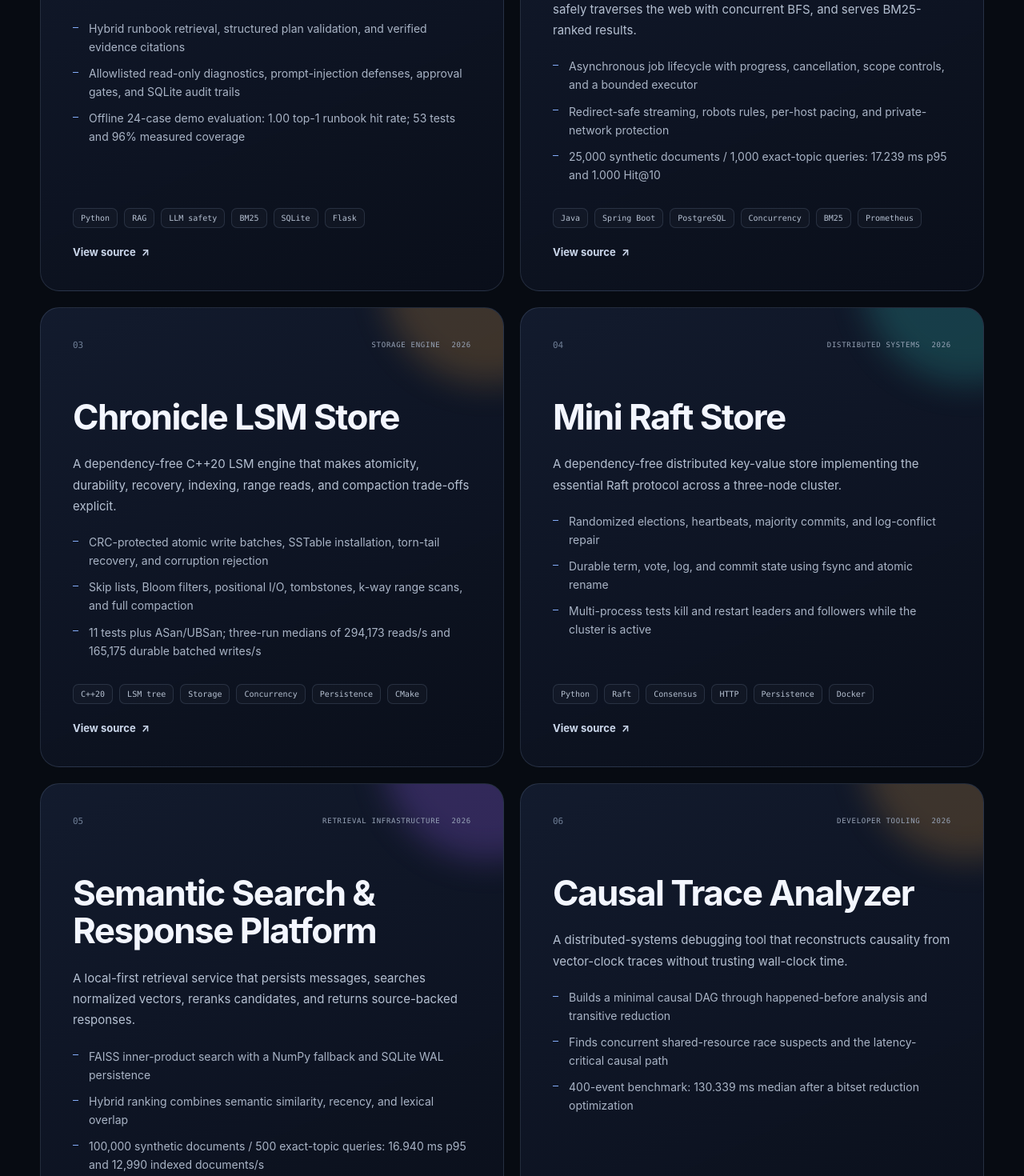
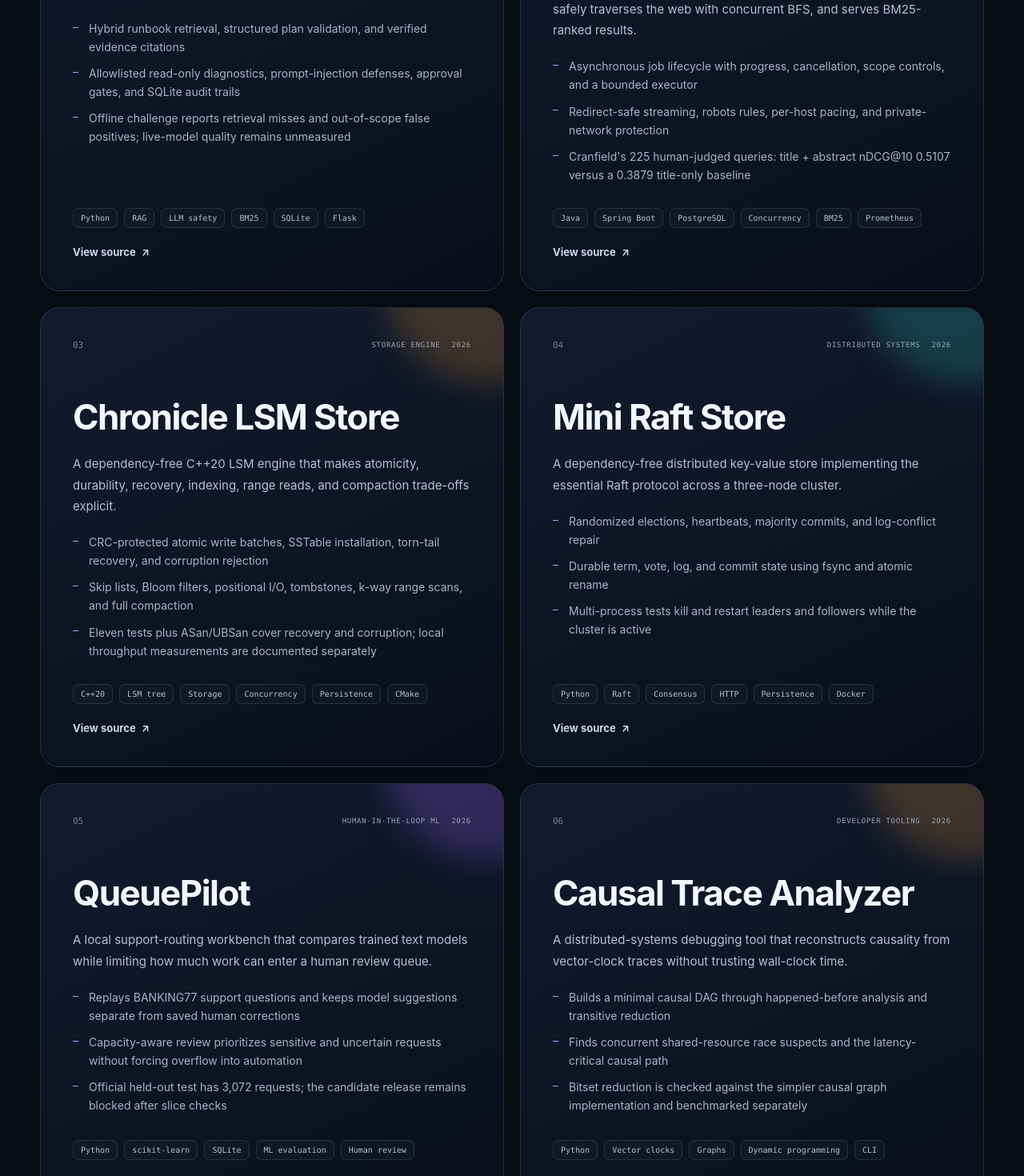
Before and after one commit to brohum10/soham-portfolio, a React (Vite) app: page / in a window 1280 px wide. Shown: the part 4600-6070 px from the top of the page at 80% size. Built offline with nearby package versions, Linux system fonts and the light colour scheme.

Commit message:
Feature QueuePilot and clarify project evidence

```diff
--- a/src/data.js
+++ b/src/data.js
@@ -71,14 +71,14 @@ export const featuredLenses = [
     id: "ai",
     label: "Applied AI",
     shortLabel: "AI",
-    projectTitle: "LLM Incident Response Copilot",
+    projectTitle: "QueuePilot",
     number: "02",
-    thesis: "AI with an evidence trail.",
+    thesis: "Give automation a limit.",
     description:
-      "An incident report becomes a plan only after runbook retrieval, citation validation, and action-safety checks.",
-    stages: ["Incident", "Find runbooks", "Check citations", "Human review"],
-    proof: "53 tests · 96% coverage",
-    detail: "Python · RAG · safety checks",
+      "Compare support-routing models, spend a finite review budget, and keep a human decision trace.",
+    stages: ["Request", "Suggest route", "Review budget", "Audit decision"],
+    proof: "3,072 held-out requests · release blocked",
+    detail: "Python · ML evaluation · SQLite",
     accent: "green",
   },
   {
@@ -123,7 +123,7 @@ export const projects = [
     highlights: [
       "Hybrid runbook retrieval, structured plan validation, and verified evidence citations",
       "Allowlisted read-only diagnostics, prompt-injection defenses, approval gates, and SQLite audit trails",
-      "Offline 24-case demo evaluation: 1.00 top-1 runbook hit rate; 53 tests and 96% measured coverage",
+      "Offline challenge reports retrieval misses and out-of-scope false positives; live-model quality remains unmeasured",
     ],
     tags: ["Python", "RAG", "LLM safety", "BM25", "SQLite", "Flask"],
     source: "https://github.com/brohum10/llm-incident-response-copilot",
@@ -140,7 +140,7 @@ export const projects = [
     highlights: [
       "Asynchronous job lifecycle with progress, cancellation, scope controls, and a bounded executor",
       "Redirect-safe streaming, robots rules, per-host pacing, and private-network protection",
-      "25,000 synthetic documents / 1,000 exact-topic queries: 17.239 ms p95 and 1.000 Hit@10",
+      "Cranfield's 225 human-judged queries: title + abstract nDCG@10 0.5107 versus a 0.3879 title-only baseline",
     ],
     tags: ["Java", "Spring Boot", "PostgreSQL", "Concurrency", "BM25", "Prometheus"],
     source: "https://github.com/brohum10/concurrent-web-crawler",
@@ -157,7 +157,7 @@ export const projects = [
     highlights: [
       "CRC-protected atomic write batches, SSTable installation, torn-tail recovery, and corruption rejection",
       "Skip lists, Bloom filters, positional I/O, tombstones, k-way range scans, and full compaction",
-      "11 tests plus ASan/UBSan; three-run medians of 294,173 reads/s and 165,175 durable batched writes/s",
+      "Eleven tests plus ASan/UBSan cover recovery and corruption; local throughput measurements are documented separately",
     ],
     tags: ["C++20", "LSM tree", "Storage", "Concurrency", "Persistence", "CMake"],
     source: "https://github.com/brohum10/chronicle-lsm-store",
@@ -182,19 +182,19 @@ export const projects = [
   },
   {
     number: "05",
-    title: "Semantic Search & Response Platform",
+    title: "QueuePilot",
     category: "Applied AI",
-    type: "Retrieval infrastructure",
+    type: "Human-in-the-loop ML",
     year: "2026",
     description:
-      "A local-first retrieval service that persists messages, searches normalized vectors, reranks candidates, and returns source-backed responses.",
+      "A local support-routing workbench that compares trained text models while limiting how much work can enter a human review queue.",
     highlights: [
-      "FAISS inner-product search with a NumPy fallback and SQLite WAL persistence",
-      "Hybrid ranking combines semantic similarity, recency, and lexical overlap",
-      "100,000 synthetic documents / 500 exact-topic queries: 16.940 ms p95 and 12,990 indexed documents/s",
+      "Replays BANKING77 support questions and keeps model suggestions separate from saved human corrections",
+      "Capacity-aware review prioritizes sensitive and uncertain requests without forcing overflow into automation",
+      "Official held-out test has 3,072 requests; the candidate release remains blocked after slice checks",
     ],
-    tags: ["Python", "Flask", "FAISS", "SQLite", "Retrieval", "Docker"],
-    source: "https://github.com/brohum10/semantic-search-platform",
+    tags: ["Python", "scikit-learn", "SQLite", "ML evaluation", "Human review"],
+    source: "https://github.com/brohum10/queuepilot",
     accent: "violet",
   },
   {
@@ -208,7 +208,7 @@ export const projects = [
     highlights: [
       "Builds a minimal causal DAG through happened-before analysis and transitive reduction",
       "Finds concurrent shared-resource race suspects and the latency-critical causal path",
-      "400-event benchmark: 130.339 ms median after a bitset reduction optimization",
+      "Bitset reduction is checked against the simpler causal graph implementation and benchmarked separately",
     ],
     tags: ["Python", "Vector clocks", "Graphs", "Dynamic programming", "CLI"],
     source: "https://github.com/brohum10/causal-trace-analyzer",
@@ -242,7 +242,7 @@ export const projects = [
     highlights: [
       "Field-level CRDT registers use hybrid logical clocks and operation-ID tie-breaking to converge in any delivery order",
       "PostgreSQL journal, WebSocket rate limits, Prometheus metrics, and Docker Compose create a reproducible service stack",
-      "31 tests include exact-clock tie regression coverage and 200-run convergence fuzzing; benchmark median: 2.229M operations/second",
+      "35 tests include a forced reconnect race and generated convergence histories; architecture notes explain remaining limits",
     ],
     tags: ["TypeScript", "React", "Node.js", "PostgreSQL", "WebSockets", "CRDT"],
     source: "https://github.com/brohum10/converge-crdt-board",
@@ -275,7 +275,7 @@ export const projects = [
       "A browser-only network-capture analyzer with request waterfalls, budgets, and cautious before/after comparisons that never upload a HAR file.",
     highlights: [
       "Sanitized URL and metric normalization, unknown-transfer handling, and accessible local comparison UI",
-      "A 10,000-entry synthetic HAR analyzed in 14.378 ms p95 on a local Node 24/arm64 benchmark",
+      "Synthetic HAR benchmark and its measured scope are documented separately from page-speed claims",
       "15 automated edge-case tests and a dependency-free GitHub Pages deployment",
     ],
     tags: ["JavaScript", "Frontend", "Performance", "Accessibility", "Privacy", "GitHub Pages"],
@@ -293,7 +293,7 @@ export const projects = [
     highlights: [
       "SQLite WAL and lease tokens handle concurrent claims and crash recovery",
       "11 tests cover signed payloads, retries, idempotency, API authentication, and stale leases",
-      "1,000-event local storage-path benchmark: 354 events/s; excludes HTTP and receiver time",
+      "Local storage-path throughput is measured separately from receiver and network time",
     ],
     tags: ["Python", "SQLite", "Webhooks", "Concurrency", "HMAC", "Automation"],
     source: "https://github.com/brohum10/relayforge-webhooks",
```
Also changed, not shown: 1 other file (tests, documents, lock files or other folders).
